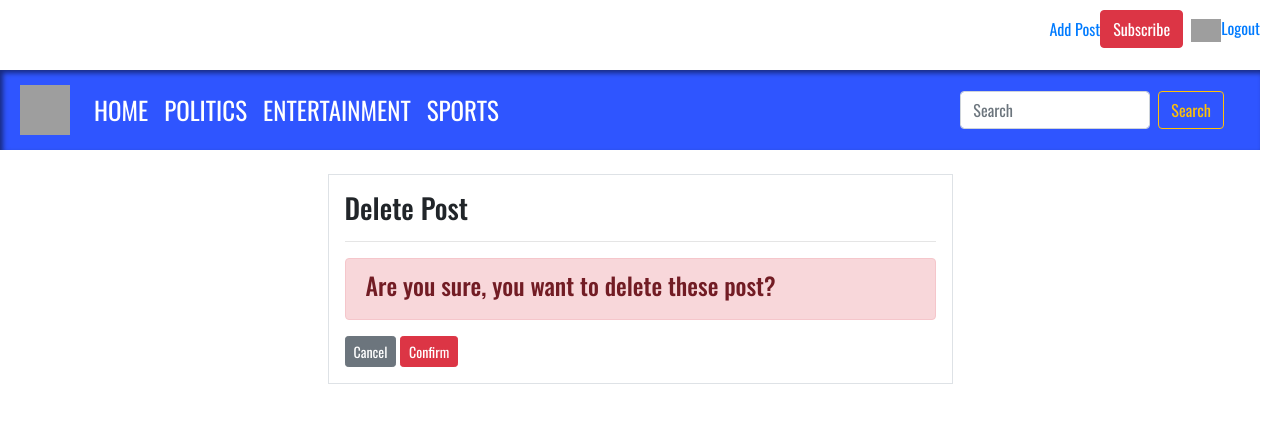
After one commit to bistapradip/News, a Django app: page /deletePost/1/ in a window 1280 px wide. The commit adds this page. Shown: the top 423 px of the page. Run offline with Django 5.2, Linux system fonts and the light colour scheme; a user stored in the database is signed in; some libraries are stand-ins or nearby versions; grey boxes are pictures that could not be loaded.

Commit message:
Delete and Edit

```diff
--- a/News/settings.py
+++ b/News/settings.py
@@ -45,6 +45,8 @@ INSTALLED_APPS = [
     'allauth.account',
     'allauth.socialaccount',
     'allauth.socialaccount.providers.google',
+    'crispy_forms',
+    'crispy_bootstrap5',
 
 ]
 
@@ -78,6 +80,10 @@ TEMPLATES = [
 ]
 
 WSGI_APPLICATION = 'News.wsgi.application'
+
+CRISPY_ALLOWED_TEMPLATE_PACKS = "bootstrap5"
+CRISPY_TEMPLATE_PACK = "bootstrap5"
+
 
 AUTHENTICATION_BACKENDS = [
     'django.contrib.auth.backends.ModelBackend',
--- a/News/urls.py
+++ b/News/urls.py
@@ -16,7 +16,7 @@ Including another URLconf
 """
 from django.contrib import admin
 from django.urls import path, include
-from home.views import post, home, post_detail, esewa_request, esewa_verify, post_by_category, add_post
+from home.views import post, home, post_detail, esewa_request, esewa_verify, post_by_category, add_post, post_delete, post_edit
 from django.conf import settings
 from django.conf.urls.static import static
 
@@ -27,6 +27,8 @@ urlpatterns = [
     path('category/<str:cat_name>/', post_by_category, name = "post_by_category"),
     path('accounts/', include('allauth.urls')),
     path('addPost/', add_post, name = "add_post"),
+    path('editPost/<int:pid>/',post_edit, name = "post_edit"),
+    path('deletePost/<int:pid>/', post_delete, name = 'post_delete'),
     path('subscribe/', esewa_request, name='subscribe'),
     path('esewa_verify/', esewa_verify, name='esewa_verify'),
 
--- a/home/templates/nav.html
+++ b/home/templates/nav.html
@@ -1,6 +1,8 @@
 
 <div class="login">
+  {% if user.is_authenticated %}
   <a href= {% url "add_post" %}>Add Post</a>
+  {% endif %}
   <a href={% url "subscribe" %} class="btn btn-danger mr-2">Subscribe</a>
   {% if user.is_authenticated %}
     <a href="{% url "account_logout" %}">
--- /dev/null
+++ b/home/templates/post_delete.html
@@ -0,0 +1,22 @@
+{% extends "base.html" %}
+{% block content %}
+
+<div class="row my-4">
+    <div class="col-md-6 offset-md-3">
+        <div class="border p-3 bg-white">
+            <h3>Delete Post</h3>
+            <hr>
+            <form method="POST">
+                {% csrf_token %}
+                <div class="alert alert-danger">
+                    <h4>Are you sure, you want to delete these post?</h4>
+                </div>
+
+                {{form}}
+                <a class="btn btn-secondary btn-sm" href="{% url 'home' %}">Cancel</a>
+                <input class="btn btn-danger btn-sm" type="submit" value="Confirm">
+            </form>
+        </div>
+    </div>
+</div>
+{% endblock %}
--- a/home/templates/post_detail.html
+++ b/home/templates/post_detail.html
@@ -26,6 +26,10 @@
       <div class="post-content">
         {{ post.content|safe }}
       </div>
+      <div>
+        <a class="btn btn-info btn-sm" href={% url "post_edit" post.pid %}>Edit</a>
+        <a class="btn btn-danger btn-sm" href={% url "post_delete" post.pid %}>Delete</a>
+      </div>
     </div>
   </div>
 
--- a/home/views.py
+++ b/home/views.py
@@ -81,3 +81,28 @@ def esewa_verify(request):
         return HttpResponse("Payment successful! You are now subscribed.")
     else:
         return HttpResponse("Payment failed or invalid.")
+
+@login_required
+def post_delete(request, pid):
+    post =  Post.objects.filter(pid =pid)
+    if request.method == "POST":
+        post.delete()
+        return redirect("home")
+
+    return render (request, "post_delete.html", {'post':post})
+
+
+@login_required
+def post_edit(request, pid):
+    post = get_object_or_404(Post, pid=pid)
+    print(post.pid)
+    print("Pradip")
+    if request.method == "POST":
+        form = PostForm(request.POST, instance=post)
+        if form.is_valid():
+            form.save()
+            return redirect('home')
+    else:
+        form = PostForm(instance=post)
+
+    return render(request, "post_edit.html", {'form':form, 'post':post})
```
Also changed, not shown: home/templates/post_edit.html (added, +16 -0 lines), db.sqlite3.
